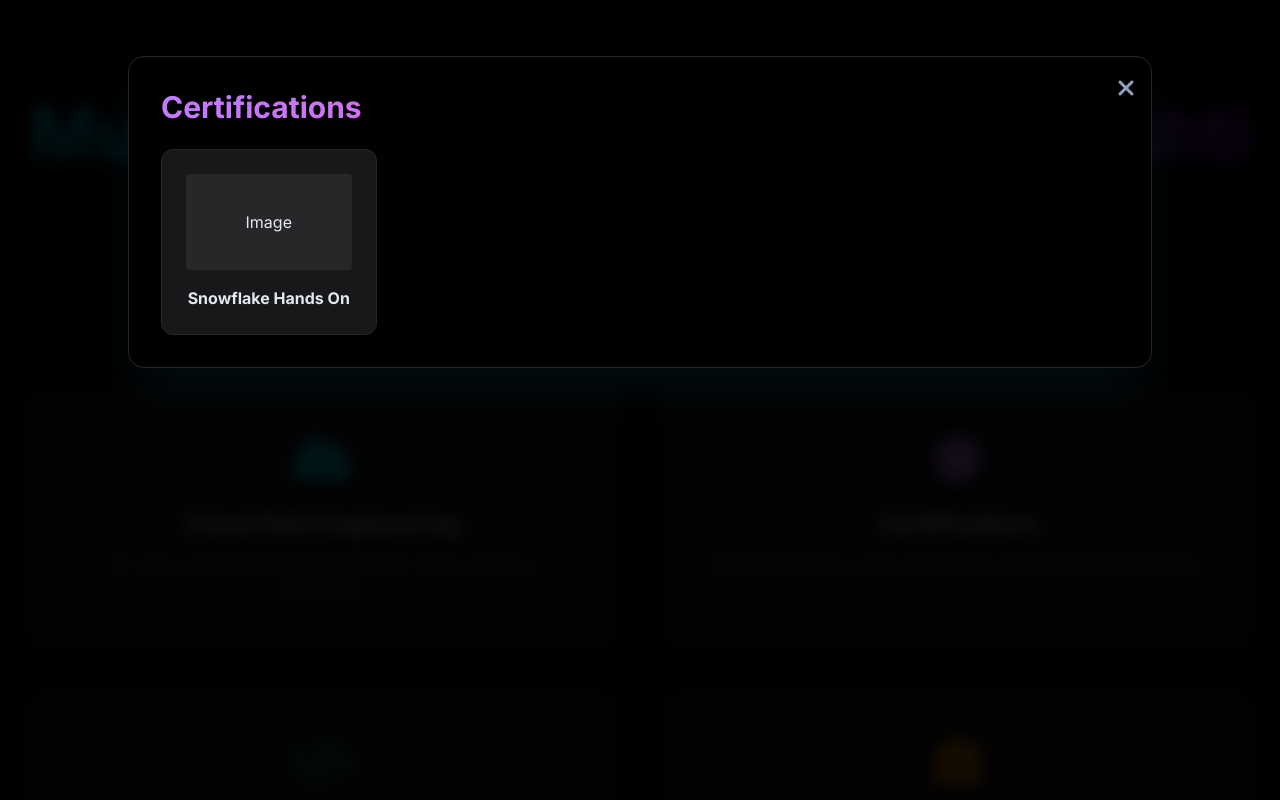
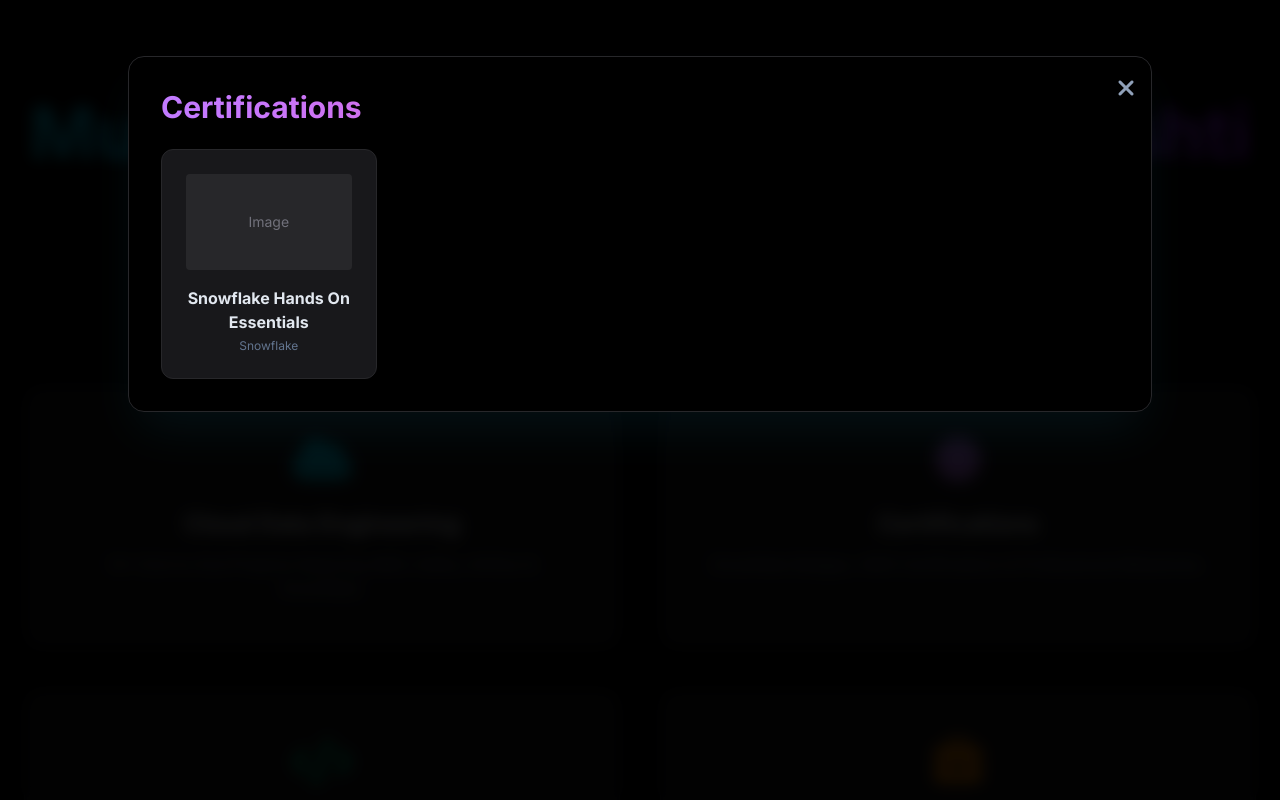
Before and after one commit to ShaheerJamalChishti90/ShaheerJamal-Portfolio, a Next.js app: page / in a window 1280 px wide. Both pictures are taken after a click on the element 958 px from the left and 517 px from the top of the page. Shown: the top 800 px of the page. Built offline with nearby package versions, Linux system fonts and the light colour scheme.

Commit message:
ShaheerJamal Portfolio

```diff
--- a/src/data.ts
+++ b/src/app/data/cde.ts
@@ -1,18 +1,14 @@
-// src/data.ts
-
-// 1. Define what a "Project" looks like
 export interface Project {
   id: number;
   title: string;
   desc: string;
   links: {
-    youtube?: string;   // Optional: Link to video
-    github?: string;    // Optional: Link to code
-    linkedin?: string;  // Optional: Link to post
+    youtube?: string;
+    github?: string;
+    linkedin?: string;
   };
 }
 
-// 2. Your Cloud Data Engineering Projects (Block 1)
 export const cdeProjects: Project[] = [
   {
     id: 14,
@@ -81,31 +77,3 @@ export const cdeProjects: Project[] = [
     links: { github: "https://github.com/ShaheerJamalChishti90" }
   }
 ];
-
-// 3. Your Freelancing Projects (Block 4)
-export const freelanceProjects: Project[] = [
-  {
-    id: 1,
-    title: "Attendance Management System",
-    desc: "A facial-recognition based application delivered to a client for automated employee attendance tracking.",
-    links: { github: "#" } // Private repo
-  },
-  {
-    id: 2,
-    title: "Student Management System",
-    desc: "Complete educational management portal developed for Al Quran Academy using React JS.",
-    links: { github: "#" } // Private repo
-  }
-];
-
-// 4. Your Learning / Software Hub (Block 3)
-// You can add your smaller scripts or learning repos here later
-export const softwareProjects: Project[] = [
-  {
-    id: 1,
-    title: "Employee Payroll System",
-    desc: "Java OOP project demonstrating inheritance, encapsulation, and polymorphism.",
-    links: { github: "https://github.com/ShaheerJamalChishti90" }
-  },
-  // Add more C++, JS, or Python scripts here
-];
--- /dev/null
+++ b/src/app/data/certs.ts
@@ -0,0 +1,16 @@
+export interface Certificate {
+  id: number;
+  title: string;
+  issuer: string;
+  image: string;
+}
+
+export const certifications: Certificate[] = [
+  {
+    id: 1,
+    title: "Snowflake Hands On Essentials",
+    issuer: "Snowflake",
+    image: "/images/snowflake-badge.png" // Placeholder image path
+  },
+  // Add more certifications here later
+];
--- /dev/null
+++ b/src/app/data/freelance.ts
@@ -0,0 +1,16 @@
+import { Project } from './cde'; // We reuse the structure from cde.ts
+
+export const freelanceProjects: Project[] = [
+  {
+    id: 1,
+    title: "Attendance Management System",
+    desc: "A facial-recognition based application delivered to a client for automated employee attendance tracking.",
+    links: { github: "#" }
+  },
+  {
+    id: 2,
+    title: "Student Management System",
+    desc: "Complete educational management portal developed for Al Quran Academy using React JS.",
+    links: { github: "#" }
+  }
+];
--- a/src/app/data/portfolio.ts
+++ /dev/null
@@ -1,69 +0,0 @@
-// // src/app/data/portfolio.ts
-
-// export const myProfile = {
-//   name: "Shaheer Jamal",
-//   role: "Cloud Data Engineer & Developer",
-//   about: "Building scalable data pipelines with Kafka, Snowflake, and AWS.",
-// };
-
-// export const myProjects = [
-//   {
-//     id: 1,
-//     title: "S&P 500 Data Pipeline",
-//     description: "End-to-end stock market data pipeline using Apache Airflow, Snowflake, and S3.",
-//     tech: ["Airflow", "Snowflake", "Python", "AWS S3"],
-//     link: "#", // You can add your GitHub link here later
-//     color: "from-blue-500 to-cyan-500",
-//   },
-//   {
-//     id: 2,
-//     title: "Real-Time Kafka Streaming",
-//     description: "Stock Market real-time data engineering project using Kafka for stream processing.",
-//     tech: ["Kafka", "ZooKeeper", "AWS", "Python"],
-//     link: "#",
-//     color: "from-purple-500 to-pink-500",
-//   },
-//   {
-//     id: 3,
-//     title: "Facial Recognition System",
-//     description: "Client project for an attendance system using computer vision and React.",
-//     tech: ["React", "Python", "OpenCV"],
-//     link: "#",
-//     color: "from-orange-500 to-red-500",
-//   },
-// ];
-
-// src/app/data/portfolio.ts
-
-export const myProfile = {
-  name: "Shaheer Jamal",
-  role: "Cloud Data Engineer & Developer",
-  about: "Building scalable data pipelines with Kafka, Snowflake, and AWS.",
-};
-
-export const myProjects = [
-  {
-    id: 1,
-    title: "S&P 500 Data Pipeline",
-    description: "End-to-end stock market data pipeline using Apache Airflow, Snowflake, and S3.",
-    tech: ["Airflow", "Snowflake", "Python", "AWS S3"],
-    link: "#", // You can add your GitHub link here later
-    color: "from-blue-500 to-cyan-500",
-  },
-  {
-    id: 2,
-    title: "Real-Time Kafka Streaming",
-    description: "Stock Market real-time data engineering project using Kafka for stream processing.",
-    tech: ["Kafka", "ZooKeeper", "AWS", "Python"],
-    link: "#",
-    color: "from-purple-500 to-pink-500",
-  },
-  {
-    id: 3,
-    title: "Facial Recognition System",
-    description: "Client project for an attendance system using computer vision and React.",
-    tech: ["React", "Python", "OpenCV"],
-    link: "#",
-    color: "from-orange-500 to-red-500",
-  },
-];
--- /dev/null
+++ b/src/app/data/software.ts
@@ -0,0 +1,11 @@
+import { Project } from './cde';
+
+export const softwareProjects: Project[] = [
+  {
+    id: 1,
+    title: "Employee Payroll System",
+    desc: "Java OOP project demonstrating inheritance, encapsulation, and polymorphism.",
+    links: { github: "https://github.com/ShaheerJamalChishti90" }
+  },
+  // Add C++, JS, or HTML/CSS projects here later
+];
--- a/src/app/page.tsx
+++ b/src/app/page.tsx
@@ -1,9 +1,16 @@
 'use client';
 
 import React, { useState } from 'react';
-import { cdeProjects, freelanceProjects } from '../data';
-import MainBlock from '../components/MainBlock';     // Import the Home Card
-import ProjectGrid from '../components/ProjectGrid'; // Import the Project List
+
+// --- UPDATED IMPORTS ---
+// Notice the path starts with './data/' because page.tsx is next to the data folder
+import { cdeProjects } from './data/cde';
+import { freelanceProjects } from './data/freelance';
+import { softwareProjects } from './data/software';
+import { certifications } from './data/certs';
+
+import MainBlock from '../components/MainBlock';
+import ProjectGrid from '../components/ProjectGrid';
 
 const App: React.FC = () => {
   const [activeModal, setActiveModal] = useState<string | null>(null);
@@ -11,7 +18,7 @@ const App: React.FC = () => {
   return (
     <div className="min-h-screen text-slate-200 bg-black font-sans relative overflow-x-hidden selection:bg-cyan-500/30">
 
-      {/* --- HEADER SECTION --- */}
+      {/* --- HEADER --- */}
       <header className="flex flex-col items-center justify-center pt-20 pb-12 px-4 text-center z-10 relative">
         <h1 className="text-5xl md:text-7xl font-bold mb-4 bg-clip-text text-transparent bg-gradient-to-r from-cyan-400 via-blue-500 to-purple-600 drop-shadow-lg leading-tight p-2">
           Muhammad Shaheer Jamal Chishti
@@ -100,11 +107,16 @@ const App: React.FC = () => {
               <>
                 <h2 className="text-3xl font-bold text-transparent bg-clip-text bg-gradient-to-r from-purple-400 to-pink-500 mb-6">Certifications</h2>
                 <div className="grid grid-cols-2 md:grid-cols-4 gap-8 text-center">
-                  <div className="bg-zinc-900 p-6 rounded-xl border border-zinc-800 hover:border-purple-500 transition-all duration-300 hover:-translate-y-1 hover:shadow-lg hover:shadow-purple-900/20">
-                    <div className="h-24 bg-zinc-800 mb-4 rounded flex items-center justify-center">Image</div>
-                    <h3 className="font-bold text-slate-200">Snowflake Hands On</h3>
-                  </div>
-                  {/* Add more certs here manually or move to data.ts later */}
+                  {certifications.map((cert) => (
+                    <div key={cert.id} className="bg-zinc-900 p-6 rounded-xl border border-zinc-800 hover:border-purple-500 transition-all duration-300 hover:-translate-y-1 hover:shadow-lg hover:shadow-purple-900/20">
+                      <div className="h-24 bg-zinc-800 mb-4 rounded flex items-center justify-center text-zinc-500 text-sm">
+                         {/* Replace this div with <img src={cert.image} /> when you have real images */}
+                         Image
+                      </div>
+                      <h3 className="font-bold text-slate-200">{cert.title}</h3>
+                      <p className="text-xs text-slate-500 mt-1">{cert.issuer}</p>
+                    </div>
+                  ))}
                 </div>
               </>
             )}
@@ -114,10 +126,7 @@ const App: React.FC = () => {
               <>
                 <h2 className="text-3xl font-bold text-transparent bg-clip-text bg-gradient-to-r from-cyan-400 to-green-400 mb-2">Software & Scripting Hub</h2>
                 <p className="text-slate-400 mb-6">General programming journey and learnings.</p>
-                {/* Currently a placeholder, but you can pass data here later! */}
-                <div className="p-10 text-center text-slate-500 border-2 border-dashed border-zinc-800 rounded-xl">
-                  Content coming soon based on GitHub Repos...
-                </div>
+                <ProjectGrid projects={softwareProjects} color="cyan" />
               </>
             )}
 
@@ -126,7 +135,7 @@ const App: React.FC = () => {
                <>
                 <h2 className="text-3xl font-bold text-transparent bg-clip-text bg-gradient-to-r from-purple-400 to-orange-400 mb-2">Freelancing Projects</h2>
                 <p className="text-slate-400 mb-6">Real-world solutions delivered to clients.</p>
-                <ProjectGrid projects={freelanceProjects} />
+                <ProjectGrid projects={freelanceProjects} color="purple" />
               </>
             )}
           </div>
```
